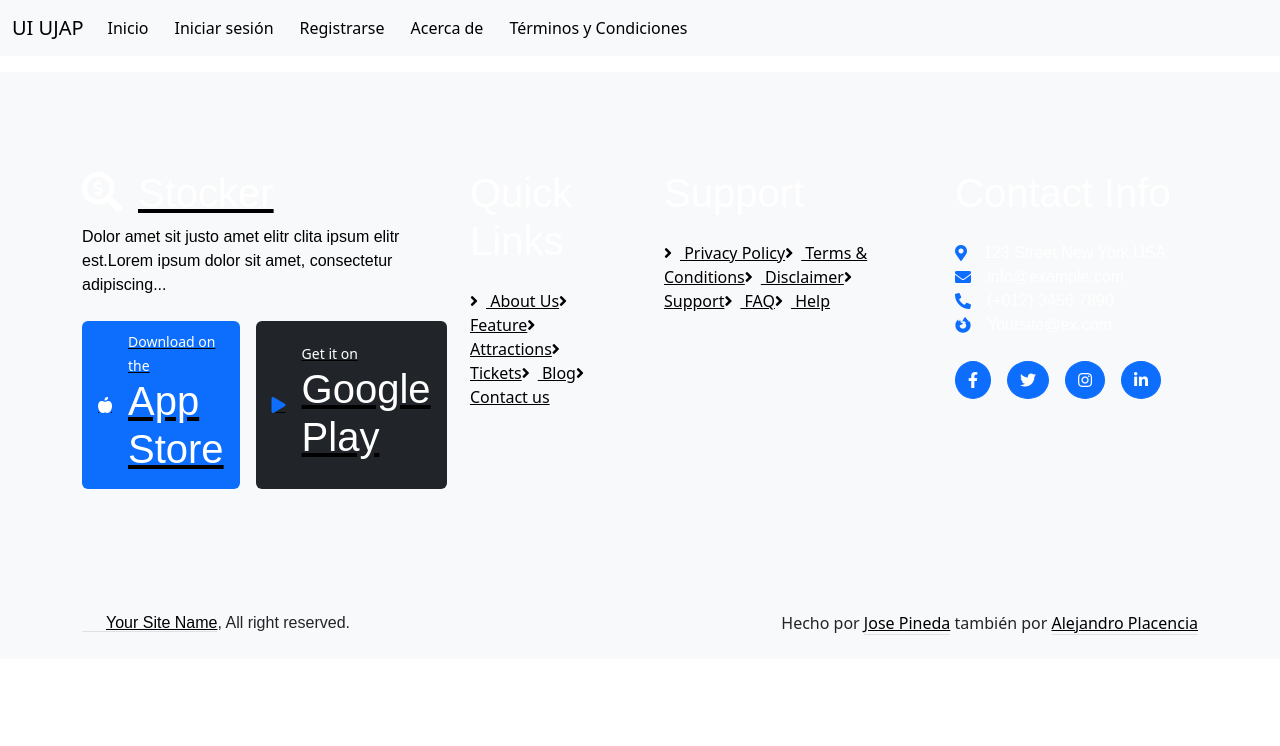
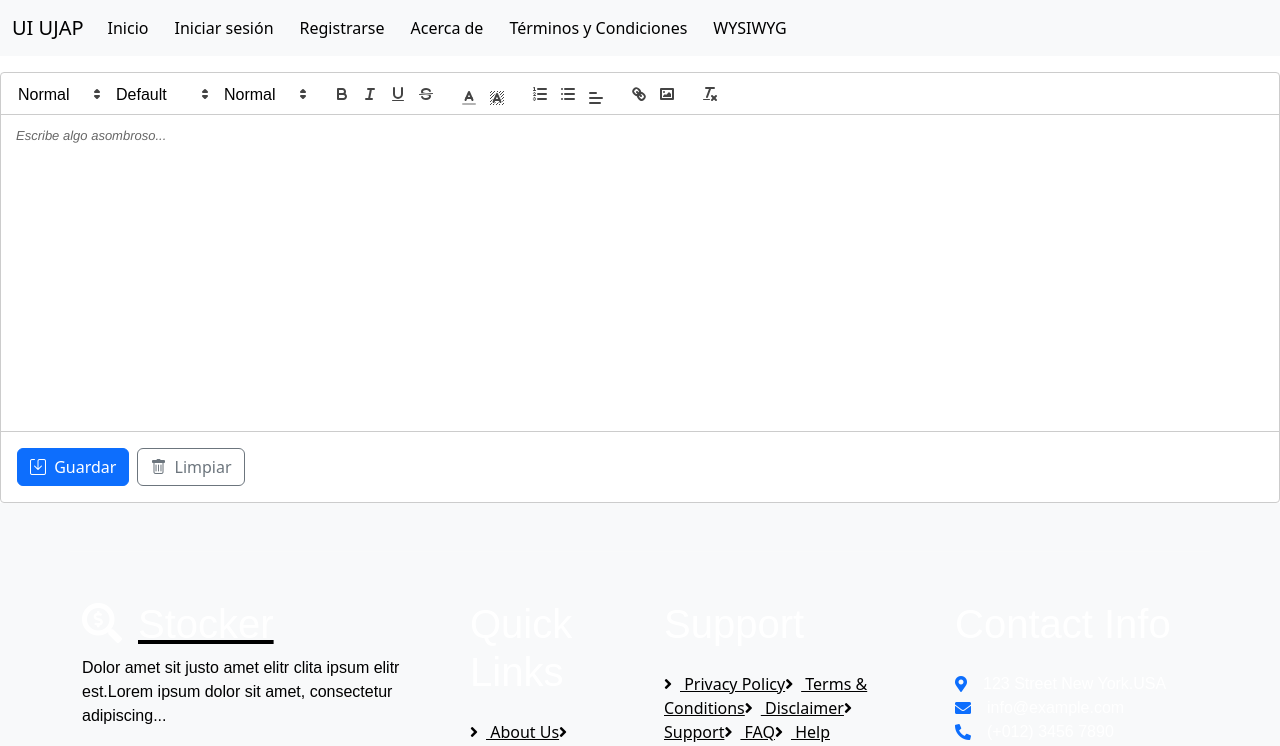
Before and after one commit to japineda16/UI-eval01, a Vue app: page /wysiwyg in a window 1280 px wide. Shown: the top 746 px of the page. Built offline with nearby package versions, Linux system fonts and the light colour scheme.

Commit message:
Added wysiwyg

```diff
--- a/package.json
+++ b/package.json
@@ -11,6 +11,7 @@
   "dependencies": {
     "@popperjs/core": "^2.11.8",
     "@supabase/supabase-js": "^2.45.4",
+    "@vueup/vue-quill": "^1.2.0",
     "axios": "^1.7.7",
     "bootstrap": "^5.3.3",
     "bootstrap-icons": "^1.11.3",
--- a/src/App.vue
+++ b/src/App.vue
@@ -32,6 +32,9 @@
           </li>
           <li v-if="user?.id">
             <router-link to="/media" class="nav-link active" aria-current="page">Archivos Multimedia</router-link>
+          </li>
+          <li>
+            <router-link to="/wysiwyg" class="nav-link active" aria-current="page">WYSIWYG</router-link>
           </li>
         </ul>
       </div>
--- a/src/router.ts
+++ b/src/router.ts
@@ -114,6 +114,11 @@ const routes = [
       }
     },
   },
+  {
+    path: "/wysiwyg",
+    name: "WYSIWYG",
+    component: () => import("./views/WYSIWYG.vue"),
+  },
 ];
 
 const router = createRouter({
--- /dev/null
+++ b/src/views/WYSIWYG.vue
@@ -0,0 +1,204 @@
+<template>
+    <div class="wysiwyg-container">
+        <!-- Toolbar -->
+        <div id="toolbar">
+            <!-- Texto -->
+            <span class="ql-formats">
+                <select class="ql-header">
+                    <option value="1">Título 1</option>
+                    <option value="2">Título 2</option>
+                    <option value="3">Título 3</option>
+                    <option selected>Normal</option>
+                </select>
+                <select class="ql-font">
+                    <option selected>Default</option>
+                    <option value="serif">Serif</option>
+                    <option value="monospace">Monospace</option>
+                </select>
+                <select class="ql-size">
+                    <option value="small">Pequeño</option>
+                    <option selected>Normal</option>
+                    <option value="large">Grande</option>
+                    <option value="huge">Muy Grande</option>
+                </select>
+            </span>
+
+            <!-- Formato -->
+            <span class="ql-formats">
+                <button class="ql-bold"></button>
+                <button class="ql-italic"></button>
+                <button class="ql-underline"></button>
+                <button class="ql-strike"></button>
+            </span>
+
+            <!-- Color -->
+            <span class="ql-formats">
+                <select class="ql-color"></select>
+                <select class="ql-background"></select>
+            </span>
+
+            <!-- Listas -->
+            <span class="ql-formats">
+                <button class="ql-list" value="ordered"></button>
+                <button class="ql-list" value="bullet"></button>
+                <select class="ql-align">
+                    <option selected></option>
+                    <option value="center"></option>
+                    <option value="right"></option>
+                    <option value="justify"></option>
+                </select>
+            </span>
+
+            <!-- Enlaces e imágenes -->
+            <span class="ql-formats">
+                <button class="ql-link"></button>
+                <button class="ql-image"></button>
+            </span>
+
+            <!-- Limpiar formato -->
+            <span class="ql-formats">
+                <button class="ql-clean"></button>
+            </span>
+        </div>
+
+        <!-- Editor -->
+        <div ref="editor"></div>
+
+        <!-- Botones de acción -->
+        <div class="action-buttons mt-3">
+            <button class="btn btn-primary me-2" @click="saveContent">
+                <i class="bi bi-save me-1"></i>
+                Guardar
+            </button>
+            <button class="btn btn-outline-secondary" @click="clearContent">
+                <i class="bi bi-trash me-1"></i>
+                Limpiar
+            </button>
+        </div>
+    </div>
+</template>
+
+<script setup>
+import { ref, onMounted, onBeforeUnmount } from 'vue'
+import Quill from 'quill'
+import 'quill/dist/quill.snow.css'
+import { supabase } from '../utils/supabase'
+
+const props = defineProps({
+    initialContent: {
+        type: String,
+        default: ''
+    }
+})
+
+const emit = defineEmits(['save', 'change'])
+
+const editor = ref(null)
+let quill = null
+
+// Opciones del editor
+const editorOptions = {
+    theme: 'snow',
+    modules: {
+        toolbar: '#toolbar'
+    },
+    placeholder: 'Escribe algo asombroso...'
+}
+
+// Inicializar editor
+onMounted(() => {
+    quill = new Quill(editor.value, editorOptions)
+
+    // Establecer contenido inicial si existe
+    if (props.initialContent) {
+        quill.root.innerHTML = props.initialContent
+    }
+
+    // Escuchar cambios
+    quill.on('text-change', () => {
+        emit('change', quill.root.innerHTML)
+    })
+})
+
+// Limpiar al desmontar
+onBeforeUnmount(() => {
+    if (quill) {
+        quill.off('text-change')
+    }
+})
+
+// Guardar contenido
+const saveContent = async () => {
+    try {
+        const content = quill.root.innerHTML
+        const { data, error } = await supabase
+            .from('wysiwyg')
+            .insert([
+                { content: content }
+            ])
+
+        if (error) throw error
+
+        emit('save', content)
+        alert('Contenido guardado exitosamente')
+    } catch (error) {
+        console.error('Error al guardar:', error)
+        alert('Error al guardar el contenido')
+    }
+}
+
+// Limpiar contenido
+const clearContent = () => {
+    if (confirm('¿Estás seguro de que quieres limpiar todo el contenido?')) {
+        quill.setText('')
+    }
+}
+
+// Exponer métodos para el componente padre
+defineExpose({
+    getContent: () => quill?.root.innerHTML || '',
+    setContent: (content) => {
+        if (quill) {
+            quill.root.innerHTML = content
+        }
+    },
+    clearContent
+})
+</script>
+
+<style>
+.wysiwyg-container {
+    border: 1px solid #ccc;
+    border-radius: 4px;
+    background: white;
+}
+
+.ql-toolbar {
+    border-top: none !important;
+    border-left: none !important;
+    border-right: none !important;
+    border-bottom: 1px solid #ccc !important;
+}
+
+.ql-container {
+    border: none !important;
+    height: 300px !important;
+}
+
+.action-buttons {
+    padding: 1rem;
+    border-top: 1px solid #ccc;
+}
+
+/* Estilos responsivos */
+@media (max-width: 768px) {
+    .ql-toolbar {
+        flex-wrap: wrap;
+    }
+
+    .ql-formats {
+        margin-right: 0 !important;
+        margin-bottom: 5px;
+    }
+}
+</style>
```
Also changed, not shown: 1 other file (tests, documents, lock files or other folders).
